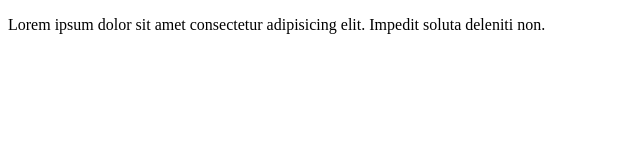
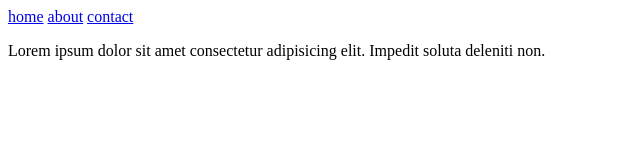
Before and after one commit to Yazeed-git/git-course, a plain HTML site: page index.html in a window 1280 px wide. Shown: the whole page, without its empty margins (0-640 px from the left). Drawn offline with Linux system fonts and the light colour scheme.

```diff
--- a/index.html
+++ b/index.html
@@ -5,6 +5,12 @@
     <meta name="viewport" content="width=device-width, initial-scale=1.0">
     <title>Document</title>
 </head>
+<body>
+    <header>
+        <a href="home.html">home</a>
+        <a href="about.html">about</a>
+        <a href="contact.html">contact</a>
+    </header>
     <p>Lorem ipsum dolor sit amet consectetur adipisicing elit. Impedit soluta deleniti non.</p>
 </body>
 </html>
```
